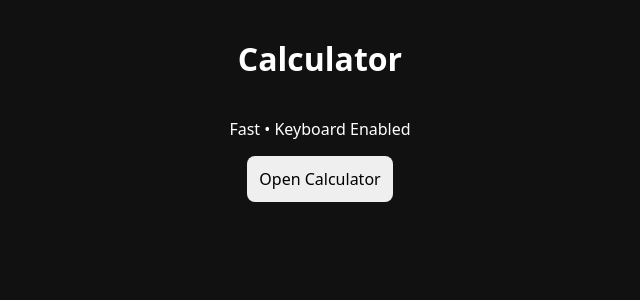
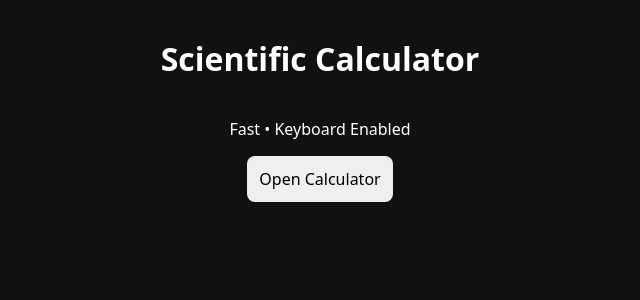
Before and after one commit to Tunmi-STOM/calculator, a React (Vite) app: page / in a window 1280 px wide. Shown: the top 300 px of the page, without its empty margins (320-960 px from the left). Built offline with nearby package versions, Linux system fonts and the light colour scheme.

Commit message:
Update_1_0_0

```diff
--- a/index.html
+++ b/index.html
@@ -3,7 +3,7 @@
   <head>
     <meta charset="UTF-8" />
     <meta name="viewport" content="width=device-width, initial-scale=1.0" />
-    <title>Calculator | Tunmi-STOM</title>
+    <title>Scientific Calculator | Tunmi-STOM</title>
   </head>
   <body>
     <div id="root"></div>
--- a/src/pages/Home.jsx
+++ b/src/pages/Home.jsx
@@ -1,7 +1,7 @@
 function Home({ goToCalc }) {
   return (
     <div className="home">
-      <h1>Calculator</h1>
+      <h1>Scientific Calculator</h1>
       <p>Fast • Keyboard Enabled</p>
       <button onClick={goToCalc}>Open Calculator</button>
     </div>
```
